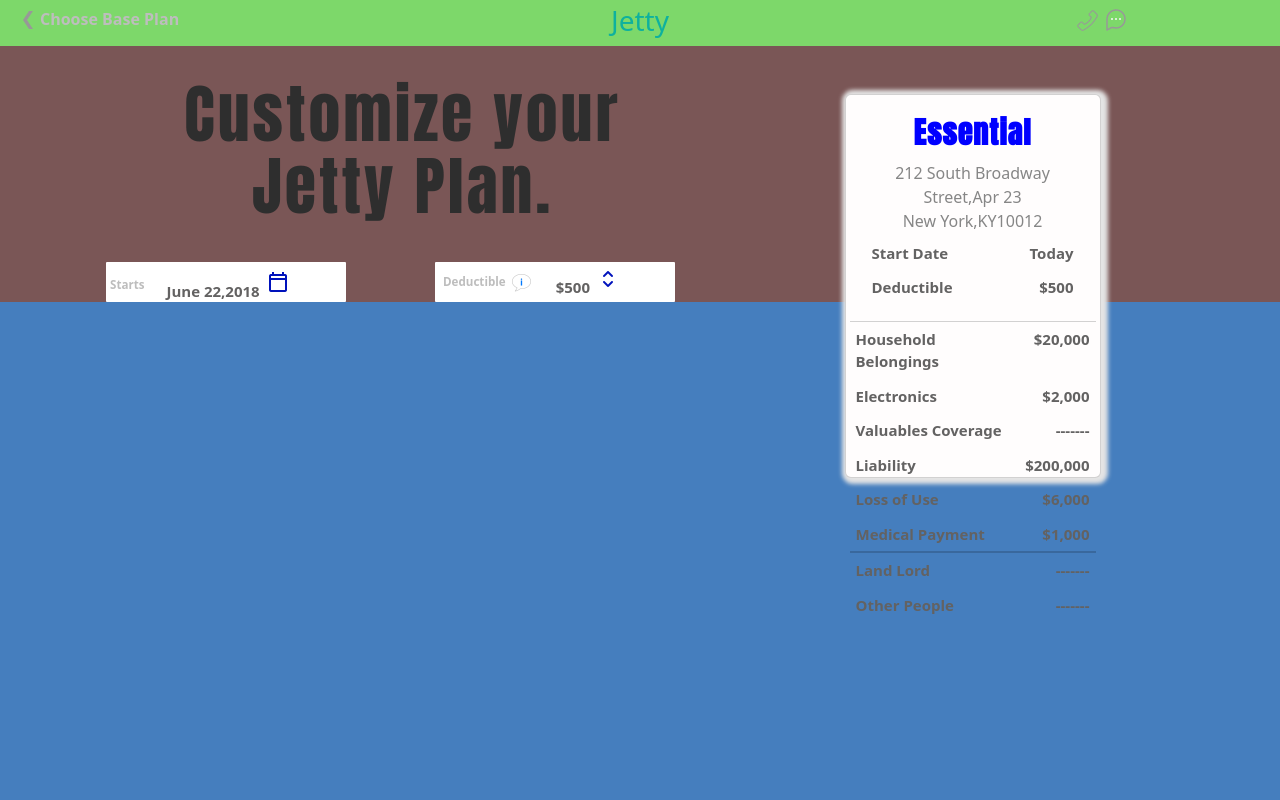
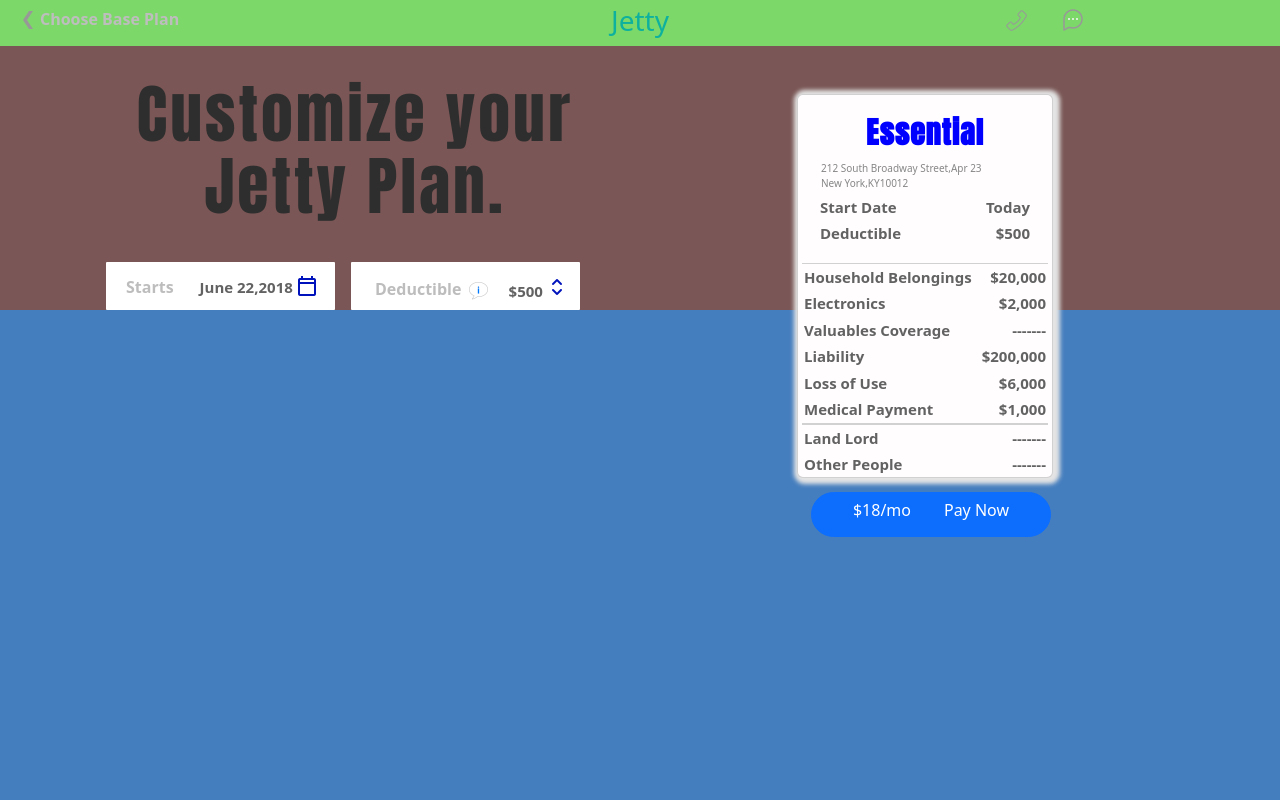
Before and after one commit to Ajin-Mathew69/Pricing_Page-screentest, a plain HTML site: page index.html in a window 1280 px wide. Shown: the top 800 px of the page. Drawn offline with nearby package versions, Linux system fonts and the light colour scheme.

Commit message:
Home Page completed.Done html,css and responsive

```diff
--- a/assets/css/styles.css
+++ b/assets/css/styles.css
@@ -131,6 +131,10 @@ position: absolute;
 
 /* Small Devices */
 @media (min-width: 576px) {
+.p__medium {
+font-size: 13px;
+padding: 1px;
+}
 .pay__button {
 left: 27%;
 top: 22rem;
@@ -155,15 +159,15 @@ top: 2.6rem;
 /* Medium Devices */
 @media (min-width: 768px) {
 .pay__button {
-    left: 63%;
-    top: 8rem;
+left: 63%;
+top: 8rem;
 }
 .p__medium {
-font-size: 10.1px;
-padding: 1px;
+font-size: 11px;
+font-weight: bold;
 }
 .text {
-font-size: 11.6px;
+font-size: 11px;
 font-weight: bold;
 }
 .card {
@@ -182,8 +186,8 @@ width: 13rem;
 top: -1rem;
 }
 .plan__text {
-    font-size: 1rem;
-    left: 2.5rem;
+font-size: 1rem;
+left: 2.5rem;
 top: 0.4rem;
 }
 }
@@ -192,28 +196,50 @@ top: 0.4rem;
 @media (min-width: 992px) {
 .section__content__right {
 width: 15rem;
+height: 3rem;
 }
 .section__content__left {
 width: 15rem;
+height: 3rem;
 }
 .pay__button {
-left: 25%;
-top: 41.4rem;
+left: 67%;
+top: 12.4rem;
 }
 .p__medium {
 font-size: 15px;
-padding: 3px;
-margin: 3px;
 }
-.p__small {
+.text {
 font-size: 16px;
-text-align: center;
 }
 }
 /* Extra Large */
 @media (min-width: 1200px) {
 .pay__button {
-left: 25%;
-top: 41.4rem;
+left: 65%;
+top: 12.4rem;
+}
+.phone__icon {
+top: 0.5rem;
+}
+.chat__icon {
+top: 0.5rem;
+left: 10rem;
 }
 }
+@media (min-width: 1400px) {
+.pay__button {
+left: 67%;
+top: 14.1rem;
+}
+.card {
+width: 20rem;
+height: 26rem;
+}
+.phone__icon {
+left: 14rem;
+}
+.chat__icon {
+left: 17rem;
+}
+}
--- a/index.html
+++ b/index.html
@@ -23,20 +23,20 @@ crossorigin="anonymous"
 <header class="header">
 <div class="container-fluid text-center">
 <div class="row ">
-<div class="choose__plan__container position__relative col-4 col-sm-4 col-md-3  col-lg-3 ">
+<div class="choose__plan__container position__relative col-4 col-sm-4 col-md-3  col-lg-3 col-xl-4 col-xxl-4 ">
 <a href="">
-<img src="assets/icons/arrow-icon.png" alt="" class="arrow__icon icons" />
-<h6 class="plan__text text mt-md-1">Choose Base Plan</h6>
+<img src="assets/icons/arrow-icon.png" alt="" class="arrow__icon icons ms-xxl-5" />
+<h6 class="plan__text text mt-md-1 ms-xxl-5">Choose Base Plan</h6>
 </a>
 </div>
-<div class="logo__container position__relative col-sm-5 col-md-6 col-lg-6 col-3">
+<div class="logo__container position__relative col-sm-5 col-md-6 col-lg-6 col-xl-4 col-xxl-4 col-3">
 <a href="index.html"> <h3 class="logo__text mt-md-1">Jetty</h3></a>
 </div>
-<div class="phone__message__container col-sm-3 col-md-3 col-5 col-lg-3 position__relative">
+<div class="phone__message__container col-sm-3 col-md-3 col-5 col-lg-3  col-xl-4 col-xxl-4 position__relative">
 <a href="#">
-<img src="assets/icons/phone-icon.png" alt="contact" class="phone__icon ms-md-1" />
+<img src="assets/icons/phone-icon.png" alt="contact" class="phone__icon ms-md-1 " />
 </a>
-<a href="#"> <img src="assets/icons/chat-icon.png" alt="message" class="chat__icon ms-md-4 ms-lg-5 ms-xl-5" /></a>
+<a href="#"> <img src="assets/icons/chat-icon.png" alt="message" class="chat__icon ms-md-4 ms-lg-5 " /></a>
 </div>
 </div>
 </div>
@@ -47,7 +47,7 @@ crossorigin="anonymous"
 <div class="container main__container">
 <div class="row d-flex justify-content-between">
 <!-- Left Section -->
-<div class="col-12 col-sm-12 col-md-7 col-lg-7 left__section">
+<div class="col-12 col-sm-12 col-md-7 col-lg-7 col-xl-6 col-xxl-6  left__section">
 <div class="left__section__title__container m-4 p-2">
 <h2 class="left__section__container__title text-center">
 Customize your <br />
@@ -58,34 +58,34 @@ Jetty Plan.
 <div class="section__content d-flex  me-md-5 ms-lg-4 justify-content-between">
 <!-- Section Left  Content Starts -->
 <div class="section__content__left d-flex  ">
-<div class="section__content__left__content ms-sm-2 mt-md-2 ms-md-1">
-<div class="section__content__left__text mt-sm-2 ">
+<div class="section__content__left__content ms-sm-2 mt-md-2 ms-md-1 ">
+<div class="section__content__left__text mt-sm-2 me-sm-2 ms-lg-3">
 <h6 class="text">Starts</h6>
 </div>
 </div>
 <div class="section__content__left__date__content d-flex me-sm-2 ms-md-3 mt-md-1">
-<div class="section__content__left__date mt-sm-2">
+<div class="section__content__left__date mt-sm-2 ">
 <p class="p__medium">June 22,2018</p>
 </div>
-<div class="section__content__left__icon mt-sm-1 me-lg-0">
+<div class="section__content__left__icon mt-sm-1 me-lg-0 mt-lg-2">
 <a href="#"> <img src="assets/icons/calendar-icon.png" alt="" /></a>
 </div>
 </div>
 </div>
 <!--Section Left  Content Ends -->
 <!-- Section Right  Content Start -->
-<div class="section__content__right d-flex ms-md-3">
-<div class="section__content__right__content">
-<div class="section__content__right__text mt-sm-2 ms-sm-2 ">
+<div class="section__content__right d-flex ms-md-3 ">
+<div class="section__content__right__content mt-lg-2">
+<div class="section__content__right__text mt-sm-2 ms-sm-2  ms-lg-4">
 <h6 class="text">Deductible <img src="assets/icons/info-icon.png" alt="" /></h6>
 </div>
 </div>
 
-<div class="section__content__right__price__content d-flex ms-sm-3 me-md-1">
-<div class="section__content__right__price mt-2 mt-md-2">
+<div class="section__content__right__price__content d-flex ms-sm-3 me-md-1 mt-lg-2">
+<div class="section__content__right__price mt-2 mt-md-2 ">
 <p class="p__medium">$500</p>
 </div>
-<div class="section__content__right__icon mt-1">
+<div class="section__content__right__icon mt-1 ">
 <a href="#"> <img src="assets/icons/upanddown-icon.png" alt=""/></a>
 </div>
 </div>
@@ -95,7 +95,7 @@ Jetty Plan.
 <!--Section Right  Content Ends -->
 <!-- Right Section -->
 
-<div class="col-sm-12 col-md-5 col-lg-5  right__section position-relative">
+<div class="col-sm-12 col-md-5 col-lg-5 col-xl-6 col-xxl-6 right__section position-relative">
 <div class="card position-absolute top-0 start-50 translate-middle-x p-1 mt-sm-3  mt-md-5   mt-lg-5">
 <div class="card-body ">
 <h3 class="card-title">Essential</h3>
```
